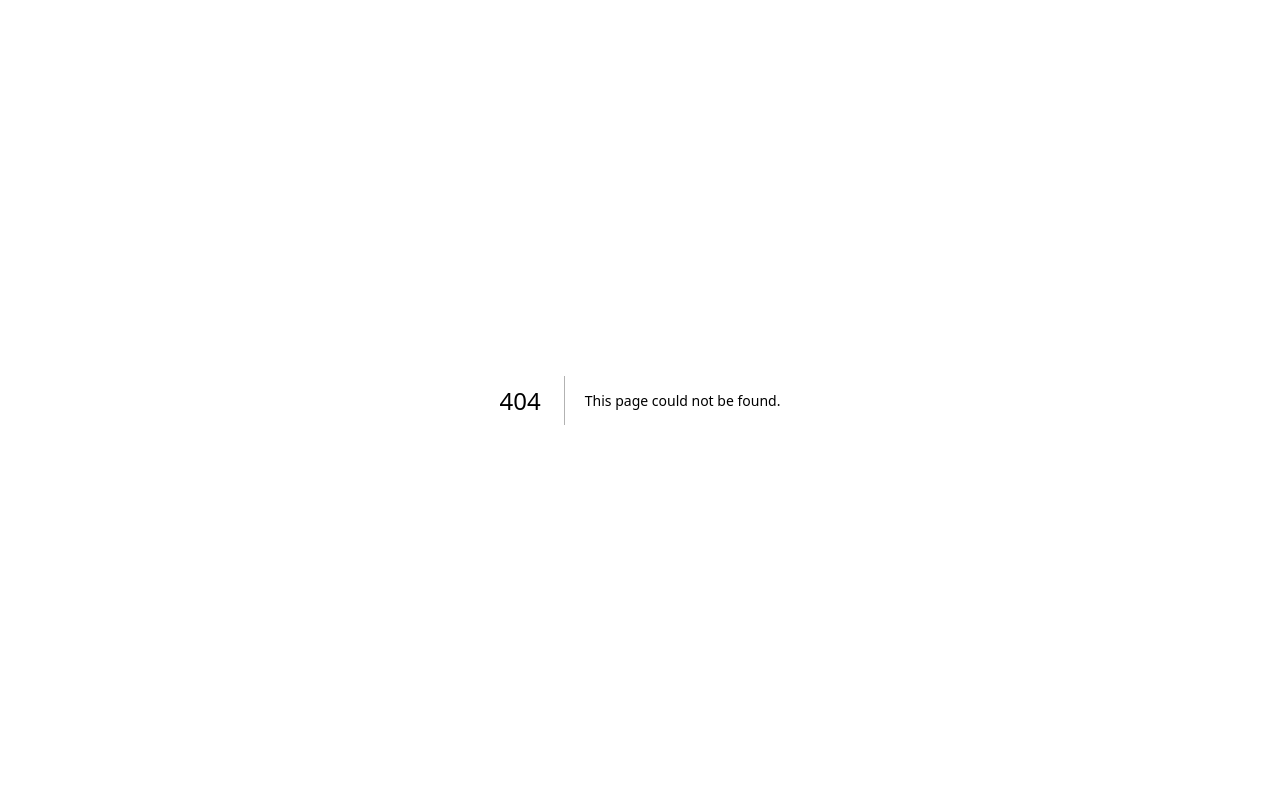
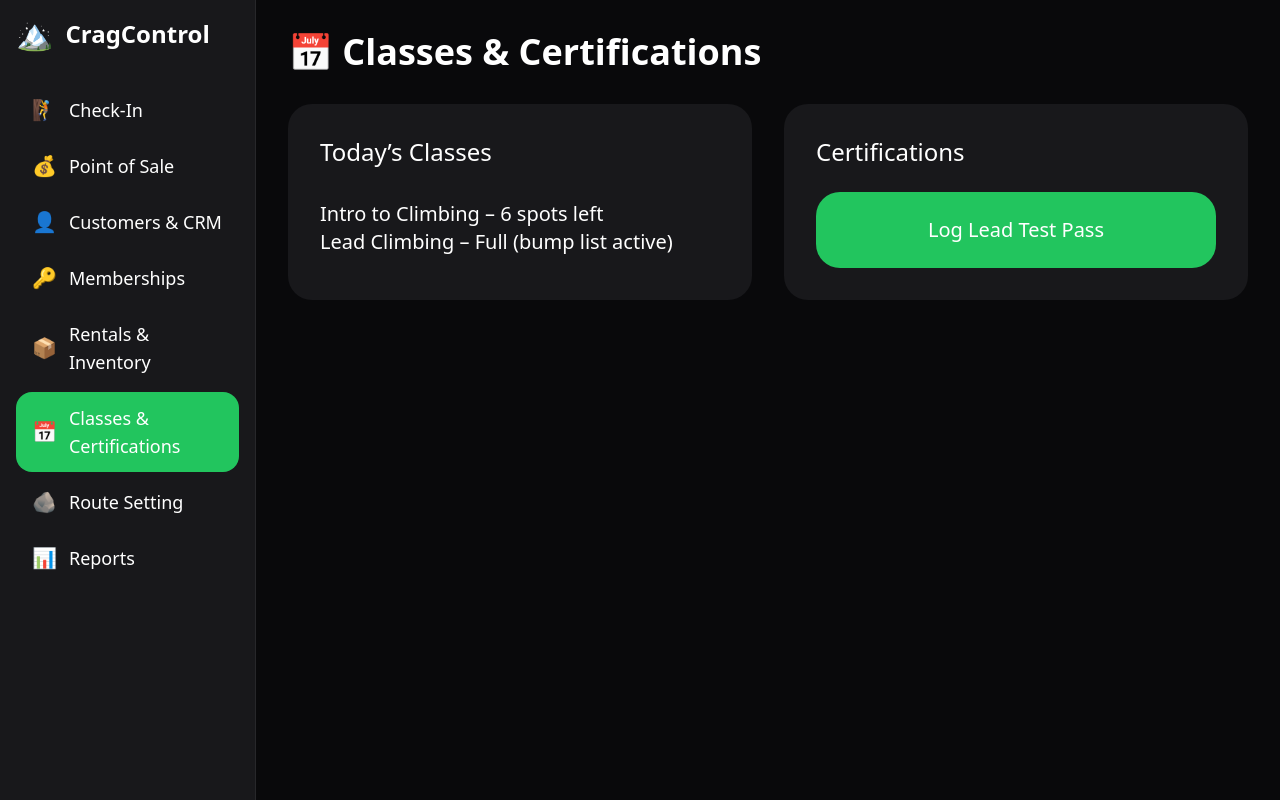
Before and after one commit to godacre/cragcontrol, a Next.js app: page /dashboard/classes in a window 1280 px wide. Before the commit this address had no page. Built offline with nearby package versions, Linux system fonts and the light colour scheme.

Commit message:
Add Classes and Certifications page component

```diff
--- /dev/null
+++ b/app/dashboard/classes/page.tsx
@@ -0,0 +1,19 @@
+'use client';
+export default function Classes() {
+  return (
+    <div>
+      <h1 className="text-4xl font-bold mb-8">📅 Classes & Certifications</h1>
+      <div className="grid grid-cols-2 gap-8">
+        <div className="bg-zinc-900 p-8 rounded-3xl">
+          <h2 className="text-2xl">Today’s Classes</h2>
+          <p className="mt-8 text-xl">Intro to Climbing – 6 spots left</p>
+          <p className="text-xl">Lead Climbing – Full (bump list active)</p>
+        </div>
+        <div className="bg-zinc-900 p-8 rounded-3xl">
+          <h2 className="text-2xl">Certifications</h2>
+          <button className="mt-6 w-full bg-green-500 py-6 rounded-3xl text-xl">Log Lead Test Pass</button>
+        </div>
+      </div>
+    </div>
+  );
+}
```
